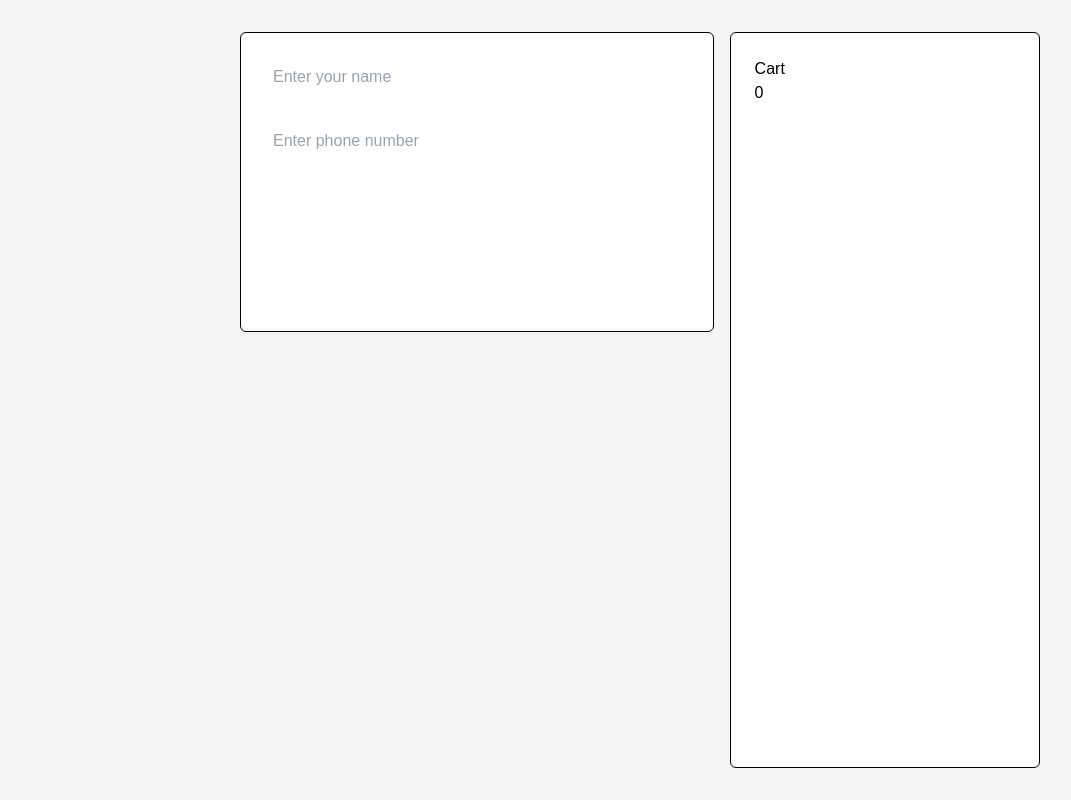
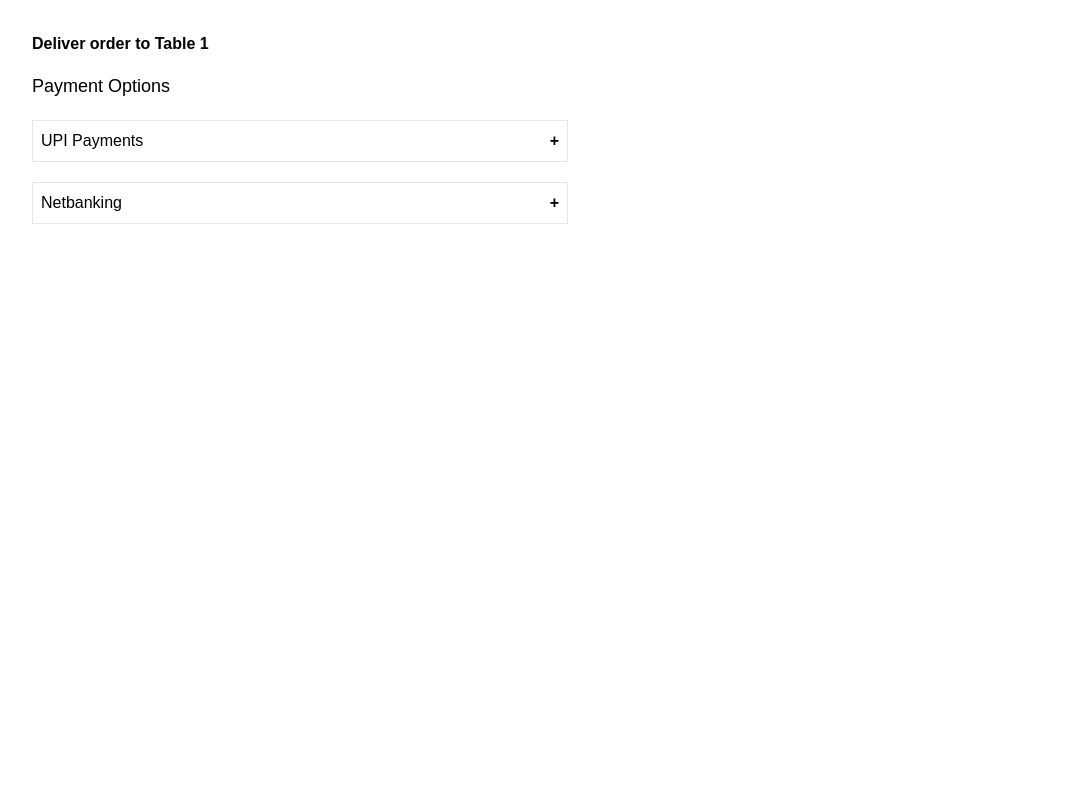
Before and after one commit to GaliveetiSaiRoopa/Restaurant, a React (Create React App) app: page /checkout in a window 1280 px wide. Shown: the whole page, without its empty margins (0-1071 px from the left). Built offline with nearby package versions, Linux system fonts and the light colour scheme.

Commit message:
added cart and checkout pages

```diff
--- a/src/layout/Layout.tsx
+++ b/src/layout/Layout.tsx
@@ -4,6 +4,7 @@ import { Route, Routes } from "react-router-dom";
 
 const Home = React.lazy(() => import("../pages/users/Home"));
 const Menu = React.lazy(() => import("../pages/users/Menu"));
+const Cart = React.lazy(() => import("../pages/users/Cart"));
 const Checkout = React.lazy(() => import("../pages/users/Checkout"));
 
 const Layout = () => {
@@ -15,6 +16,7 @@ const Layout = () => {
       <>
         <Route path="/" element={<Home />} />
         <Route path="/menus" element={<Menu />} />
+        <Route path = "/cart" element = {<Cart/>}/>
         <Route path="/checkout" element={<Checkout />} />
       </>
     </Routes>
--- /dev/null
+++ b/src/pages/users/Cart.tsx
@@ -0,0 +1,108 @@
+import React, { useState } from "react";
+import { useLocation, useNavigate } from "react-router-dom";
+import { useCartStore } from "../../store/cartStore";
+
+const initial_states = { name: "", phone: "" };
+
+const Cart = () => {
+  const { cart, increment, decrement, getQuantity, totalPrice, totalQuantity } =
+    useCartStore();
+  const [params, setParams] = useState(initial_states);
+  const navigate = useNavigate();
+
+  const handleChange = (e: any) => {
+    const { name, value } = e.target;
+    setParams((prev) => ({ ...prev, [name]: value }));
+  };
+  return (
+    <div className="w-full min-h-screen lg:px-28 py-14">
+      {cart.length > 0 ? (
+        <div className="lg:flex">
+          <div className="flex flex-col md:gap-8 gap-5 lg:w-[60%] lg:border-r border-black px-8">
+            <div className="flex justify-between">
+              <h1 className="font-bold lg:text-3xl md:text-xl text-lg">
+                Cart ({cart.length})
+              </h1>
+              <button
+                className="text-orange-600 underline lg:text-xl text-basefont-medium"
+                onClick={() => navigate("/menus")}
+              >
+                Back to Menu
+              </button>
+            </div>
+            <div className="border p-6 rounded">
+              <div className="grid grid-cols-3 gap-6 p-2 bg-slate-300">
+                <h1 className="font-semibold">Items</h1>
+                <h1 className="font-semibold">Quantity</h1>
+                <h1 className="font-semibold">Price</h1>
+              </div>
+              {cart.map((item) => (
+                <div className="grid grid-cols-3 gap-6 items-center p-2">
+                  <p>{item.name}</p>
+                  <div className="flex rounded-xl py-1 px-3 text-sm w-[95px] font-medium md:gap-4 gap-2">
+                    <button onClick={() => increment(item.id)}>
+                      <img
+                        src="/icons/Add.svg"
+                        alt="Minus"
+                        className="w-12 h-4"
+                      />
+                    </button>
+                    <p className="font-bold text-black">
+                      {getQuantity(item.id)}
+                    </p>
+                    <button className="" onClick={() => decrement(item.id)}>
+                      <img
+                        src="/icons/Minus.svg"
+                        alt="Minus"
+                        className="w-12 h-4"
+                      />
+                    </button>
+                  </div>
+                  <p>{item.price}</p>
+                </div>
+              ))}
+            </div>
+          </div>
+          <div className="flex flex-col lg:w-[40%] p-8 gap-4">
+            <h1 className="font-semibold">Billing Details</h1>
+            <div className="flex justify-between">
+              <p>Item Total</p>
+              <p>₹{totalPrice()}</p>
+            </div>
+            <div className="flex justify-between border-b border-black">
+              <p>GST & Other Charges</p>
+              <p>₹{(totalPrice() * 5) / 100}</p>
+            </div>
+            <div className="flex justify-between">
+              <p className="font-semibold">To Pay:</p>
+              <p>₹{totalPrice() + (totalPrice() * 5) / 100}</p>
+            </div>
+            <div className="w-full flex justify-center py-4">
+              <button
+                className="bg-black text-white w-[180px] p-2 rounded"
+                onClick={() => navigate("/checkout")}
+              >
+                Proceed to Checkout
+              </button>
+            </div>
+          </div>
+        </div>
+      ) : (
+        <div className="flex flex-col gap-6 p-4">
+          <h1 className="font-bold text-3xl">Cart ({cart.length})</h1>
+          <div className="flex flex-col gap-4 items-center border p-8 rounded">
+            <p className="text-lg font-semibold">Oops! No items added</p>
+            <button
+              className="border py-1 px-2 rounded bg-slate-800 text-white"
+              onClick={() => navigate("/menus")}
+            >
+              Browse menu
+            </button>
+          </div>
+        </div>
+      )}
+    </div>
+  );
+};
+
+export default Cart;
--- a/src/pages/users/Checkout.tsx
+++ b/src/pages/users/Checkout.tsx
@@ -1,39 +1,51 @@
 import React, { useState } from "react";
-import { useLocation } from "react-router-dom";
-import { useCartStore } from "../../store/cartStore";
-
-const initial_states = { name: "", phone: "" };
 
 const Checkout = () => {
-  const { cart, increment, decrement, getQuantity, totalPrice, totalQuantity } =
-    useCartStore();
-  const [params, setParams] = useState(initial_states);
-
+  const [upiState, setUpiState] = useState(false);
   return (
-    <div className="w-full min-h-screen bg-gray-100 p-8 flex justify-center">
-      <div className="lg:w-[800px] w-full grid lg:grid-cols-5 grid-cols-2 gap-4">
-        <div className="col-span-3 bg-white p-6 border border-black h-[300px] rounded-md">
-          <div className="flex gap-6 flex-col">
-            <input
-              name="name"
-              placeholder="Enter your name"
-              className="p-2"
-              value={params?.name}
-            />
-            <input
-              name="phone"
-              placeholder="Enter phone number"
-              className="p-2"
-              value={params?.phone}
-            />
+    <div className="p-8 flex flex-col gap-4 md:w-[600px] justify-center w-full">
+      <p className="font-semibold">Deliver order to Table 1</p>
+      <div className="flex flex-col gap-5 w-full">
+        <h1 className="font-medium text-lg">Payment Options</h1>
+        <div className="">
+          <div className="flex justify-between p-2 border">
+            <h1>UPI Payments</h1>
+            <button
+              className="font-semibold"
+              onClick={() => {
+                setUpiState(!upiState);
+              }}
+            >
+              {upiState ? "-" : "+"}
+            </button>
           </div>
+          {upiState && (
+            <div className="flex flex-col gap-2">
+              <p>Phone Pay</p>
+              <p>G Pay</p>
+              <p>Paytm</p>
+            </div>
+          )}
         </div>
-        <div className="col-span-2 bg-white p-6 border border-black rounded-md">
-          <h1>Cart</h1>
-          {cart.map((item) => (
-            <div>{item.name} </div>
-          ))}
-          <div>{totalPrice()}</div>
+        <div className="">
+          <div className="flex justify-between p-2 border">
+            <h1>Netbanking</h1>
+            <button
+              className="font-semibold"
+              onClick={() => {
+                setUpiState(!upiState);
+              }}
+            >
+              {upiState ? "-" : "+"}
+            </button>
+          </div>
+          {upiState && (
+            <div className="flex flex-col gap-2">
+              <p>HDFC</p>
+              <p>ICICI</p>
+              <p>SBI</p>
+            </div>
+          )}
         </div>
       </div>
     </div>
--- a/src/pages/users/Menu.tsx
+++ b/src/pages/users/Menu.tsx
@@ -72,7 +72,7 @@ const Menu = () => {
                 src="/icons/Cart.svg"
                 alt="cartIcon"
                 className="w-8 h-8 cursor-pointer"
-                onClick={() => navigate("/checkout")}
+                onClick={() => navigate("/cart")}
               />
             </Badge>
           </div>
@@ -84,25 +84,25 @@ const Menu = () => {
                 </h1>
                 {items.map((item: any) => (
                   <div
-                    className="grid grid-cols-5 gap-3 items-center"
+                    className="grid grid-cols-5 md:gap-3 items-center"
                     key={item.id}
                   >
                     <p className="col-span-3">{item.name}</p>
                     <p className="col-span-1">{item.price}</p>
                     {getQuantity(item.id) === 0 ? (
                       <button
-                        className="col-span-1 bg-orange-500 rounded-xl py-1 px-8 text-sm w-[45px] font-medium flex justify-center"
+                        className="col-span-1 bg-orange-500 rounded-xl py-1 px-6 text-sm w-[45px] font-medium flex justify-center"
                         onClick={() => addToCart(item)}
                       >
                         Add
                       </button>
                     ) : (
-                      <div className="flex col-span-1 bg-orange-500 rounded-xl py-1 px-3 text-sm w-[95px] font-medium justify-between gap-4">
+                      <div className="flex col-span-1 bg-orange-500 rounded-xl py-1 px-3 text-sm w-[65px] font-medium justify-between gap-2 items-center">
                         <button onClick={() => increment(item.id)}>
                           <img
                             src="/icons/Add.svg"
                             alt="Minus"
-                            className="w-12 h-4"
+                            className="w-full h-4"
                           />
                         </button>
                         <p className="font-bold text-black">
@@ -112,7 +112,7 @@ const Menu = () => {
                           <img
                             src="/icons/Minus.svg"
                             alt="Minus"
-                            className="w-12 h-4"
+                            className="w-full h-4"
                           />
                         </button>
                       </div>
@@ -140,7 +140,7 @@ const Menu = () => {
             <button
               className=""
               onClick={() => {
-                navigate("/checkout");
+                navigate("/cart");
               }}
             >
               View Cart
```
